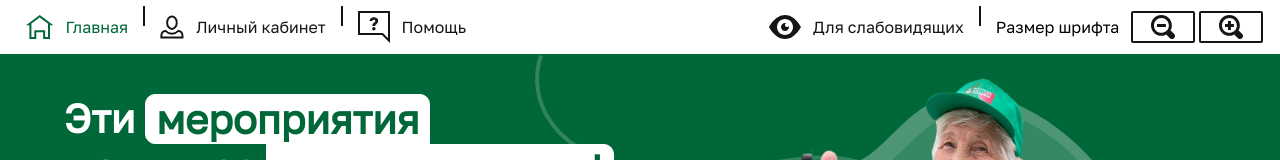
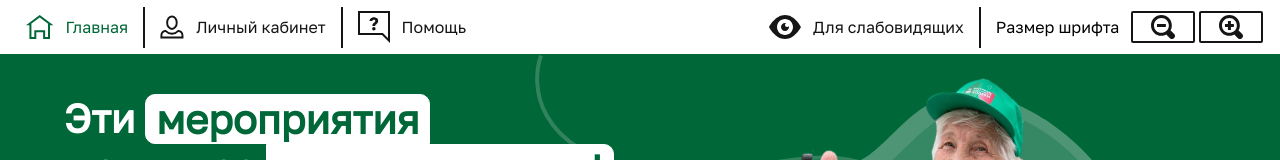
Before and after one commit to VlaDexa/lct-2023-front, a React (Vite) app: page / in a window 1280 px wide. Both pictures are taken after a click on the button "Войти". Shown: the top 160 px of the page. Built offline with nearby package versions, Linux system fonts and the light colour scheme.

Commit message:
Fix them vertical lines

```diff
--- a/src/NavBar.module.css
+++ b/src/NavBar.module.css
@@ -2,8 +2,8 @@
     display: inline-block;
     align-self: stretch;
     width: 2px;
-    height: 2.5vh;
-    margin-top: 0.8vh;
+    height: 75%;
+    margin-top: 7px;
     background-color: var(--text-inactive);
     margin-right: 15px;
     margin-left: 15px;
@@ -49,3 +49,8 @@
     justify-content: flex-end;
     margin-left: auto;
 }
+
+.align_start {
+    display: flex;
+    align-items: start;
+}
--- a/src/NavBar.tsx
+++ b/src/NavBar.tsx
@@ -69,11 +69,13 @@ export default function NavBar(props: {navState: NavState, setNavState: (state:
     }, [props.setForBlind, props.forBlind]);
 
     return <nav className={styles.nav}>
-        <LogoAndText normalSvg={HomeNormal} activeSvg={HomeActive} isActive={props.navState === NavState.Main} onClick={setNavMain}>Главная</LogoAndText>
-        <Vr/>
-        <LogoAndText normalSvg={PersonNormal} activeSvg={PersonActive} isActive={props.navState === NavState.Profile} onClick={setNavProfile}>Личный кабинет</LogoAndText>
-        <Vr/>
-        <LogoAndText normalSvg={CommentSquareNormal} activeSvg={CommentSquareActive} isActive={props.navState === NavState.Help} onClick={setNavHelp}>Помощь</LogoAndText>
+        <div className={styles.align_start}>
+            <LogoAndText normalSvg={HomeNormal} activeSvg={HomeActive} isActive={props.navState === NavState.Main} onClick={setNavMain}>Главная</LogoAndText>
+            <Vr/>
+            <LogoAndText normalSvg={PersonNormal} activeSvg={PersonActive} isActive={props.navState === NavState.Profile} onClick={setNavProfile}>Личный кабинет</LogoAndText>
+            <Vr/>
+            <LogoAndText normalSvg={CommentSquareNormal} activeSvg={CommentSquareActive} isActive={props.navState === NavState.Help} onClick={setNavHelp}>Помощь</LogoAndText>
+        </div>
         <div className={styles.align_end}>
             <LogoAndText normalSvg={EyeNormal} activeSvg={EyeActive} isActive={props.forBlind} onClick={setForBlind}>Для слабовидящих</LogoAndText>
             <Vr/>
```
